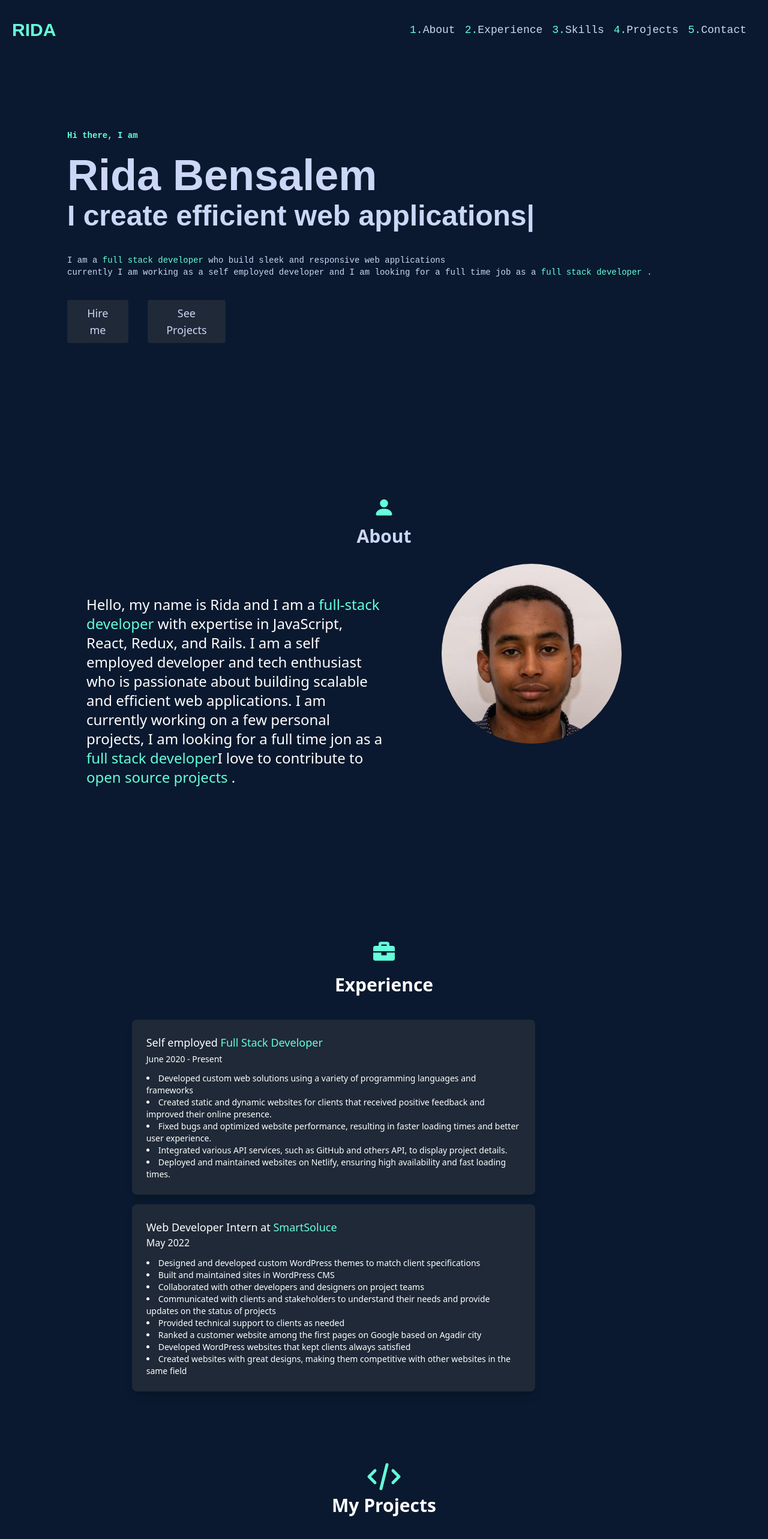
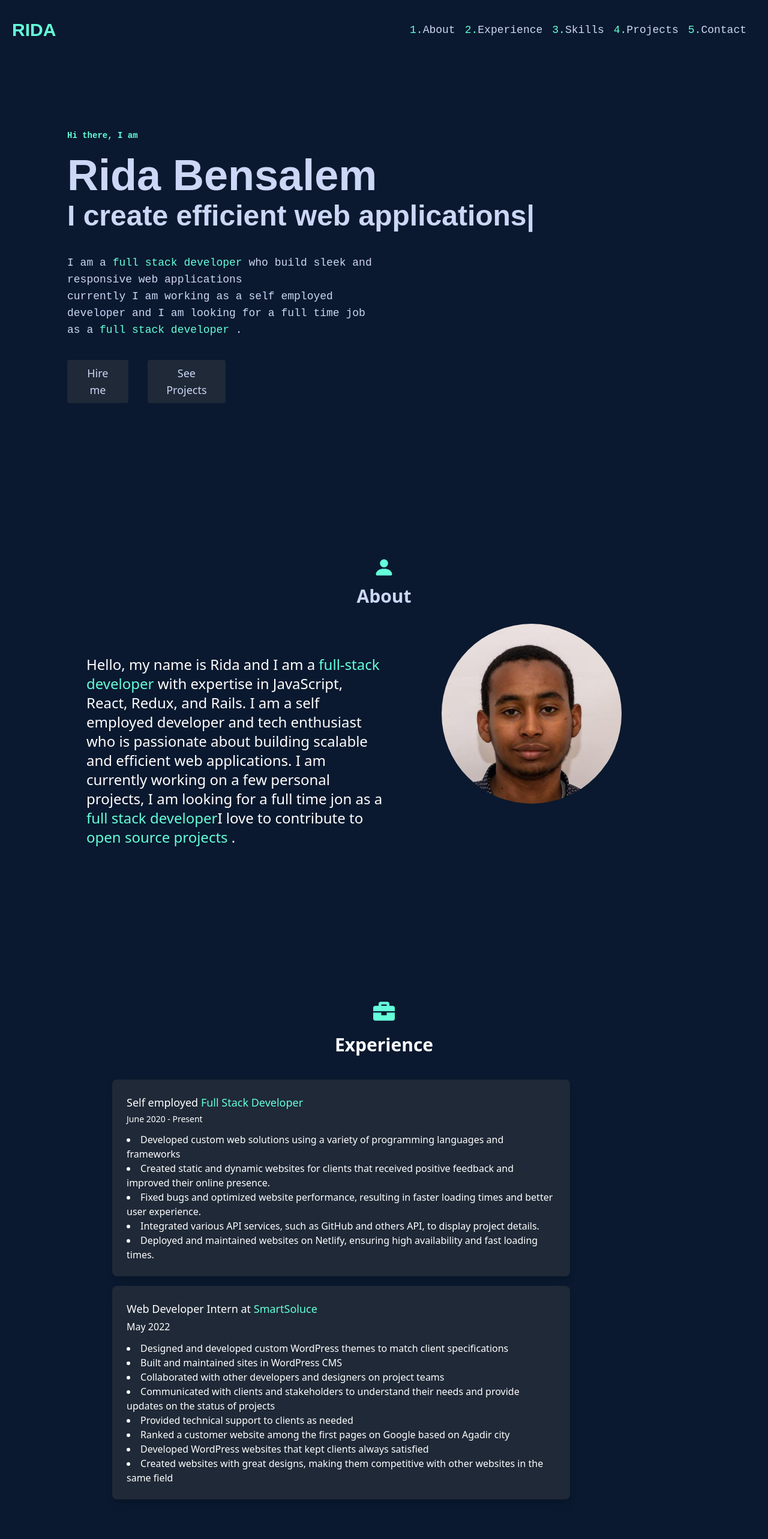
Before and after one commit to ridabensalem/rida-portfolio-, a React (Create React App) app: page / in a window 1280 px wide. Shown: the top 2566 px of the page at 60% size. Built offline with nearby package versions, Linux system fonts and the light colour scheme.

Commit message:
changed font size

```diff
--- a/src/components/Contact.jsx
+++ b/src/components/Contact.jsx
@@ -11,7 +11,7 @@ const Contact = () => {
             <div className="header sm:text-4xl text-3xl font-medium title-font text-white text-center">
                 <h1>Get in Touch </h1>
             </div>
-            <div className="contact text-white w-1/2 text-center mx-auto pt-10">
+            <div className="contact text-white w-1/2 text-center md:text-2xl mx-auto pt-10">
                 <p>I am currently open to new work opportunities and I welcome collaboration with other developers. If you are looking for a skilled full stack developer, please feel free to reach out to me.
                     I am passionate about creating innovative solutions and would be honored to contribute to your project. </p>
                 <div className="about-buttons mx-auto md:w-1/4  pt-9 text-gray-light">
--- a/src/components/Experience.jsx
+++ b/src/components/Experience.jsx
@@ -15,10 +15,10 @@ const Experience = () => {
 
                 </div>
                 </div>
-            <div className="card-container  flex justify-center ">
-            <div className="card">
-                <div className=" md:flex-row md:items-center">
-                    <div className="experience-card-container  flex flex-row md:w-1/5 text-center  px-1 md:text-left ">
+            <div className="card-container  flex justify-center  ">
+            <div className="card md:pl-12">
+                <div className="  md:items-center">
+                    <div className="experience-card-container  flex md:w-1/5 text-center  px-1 md:text-left ">
 
                     </div>
                     <div className="md:w-4/5">
@@ -27,7 +27,7 @@ const Experience = () => {
                                 <div className="px-4 py-5 sm:p-6">
                                     <h3 className="text-lg font-medium">Self employed <span className="text-coding-color">Full Stack Developer</span></h3>
                                     <p className="mt-1  text-sm">June 2020 - Present</p>
-                                    <ul className="list-disc list-inside mt-3  text-sm list-exp">
+                                    <ul className="list-disc list-inside mt-3  text-base list-exp">
                                         <li>Developed custom web solutions using a variety of programming languages and frameworks</li>
                                         <li>Created static and dynamic websites for clients that received positive feedback and improved their online presence.</li>
                                         <li>Fixed bugs and optimized website performance, resulting in faster loading times and better user experience.</li>
@@ -44,8 +44,8 @@ const Experience = () => {
                             <div className="bg-gray-800 text-white shadow-lg rounded-lg overflow-hidden">
                                 <div className="px-4 py-5 sm:p-6">
                                     <h3 className="text-lg font-medium ">Web Developer Intern at <span className="text-coding-color">SmartSoluce</span></h3>
-                                    <p className="mt-1text-sm">May 2022</p>
-                                    <ul className="list-disc list-inside mt-3  text-sm">
+                                    <p className="mt-1 text-base">May 2022</p>
+                                    <ul className="list-disc list-inside mt-3  text-base">
                                             <li>Designed and developed custom WordPress themes to match client specifications</li>
                                             <li>Built and maintained sites in WordPress CMS</li>
                                             <li>Collaborated with other developers and designers on project teams</li>
--- a/src/components/Intro.jsx
+++ b/src/components/Intro.jsx
@@ -1,5 +1,6 @@
 import React from "react";
 import { TypeAnimation } from 'react-type-animation';
+import imagePath from '../Images/programmer.gif'
 function Intro() {
   return (
     <div className="intro-container flex-col p-28 ">
@@ -22,8 +23,9 @@ function Intro() {
           />
         </h2>
       </div>
-      <div className="intro__content  ">
-        <p className="text-gray-light text-sm font-coding-font pt-9  ">
+      <div className="intro__content">
+
+        <p className="text-gray-light text-lg md:w-1/2 font-coding-font pt-9  ">
           I am a <span className="text-coding-color">full stack developer </span>who build sleek and responsive web applications <br /> currently I am working as
           a self employed developer and I am looking for a full time job as a <span className="text-coding-color">full stack developer </span>.
         </p>
--- a/src/components/Skills.jsx
+++ b/src/components/Skills.jsx
@@ -10,7 +10,7 @@ function Skills() {
                     <h1 className=" skills-header sm:text-4xl text-3xl font-medium title-font text-white mb-4">
                         Skills &amp; Technologies
                     </h1>
-                    <p className="text-base leading-relaxed xl:w-2/4 lg:w-3/4 mx-auto">
+                    <p className="md:text-2xl leading-relaxed xl:w-2/4 lg:w-3/4 mx-auto">
                         My toolbox includes <span className="text-coding-color">React</span> , <span className="text-coding-color">Redux</span> ,
                         and <span className="text-coding-color">MySQL</span> for creating dynamic web applications. I also have a keen eye for <span className="text-coding-color">UI/UX</span> design, and experience with <span className="text-coding-color">Git</span> version control to keep projects on track. Let's build something <span className="text-coding-color" >great</span> together!
                     </p>
```
